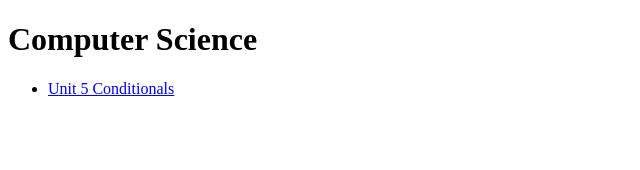
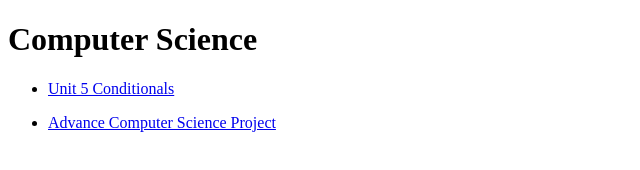
Before and after one commit to cou0943/cou0943250.github.io, a plain HTML site: page index.html in a window 1280 px wide. Shown: the whole page, without its empty margins (0-640 px from the left). Drawn offline with Linux system fonts and the light colour scheme.

Commit message:
Update index.html

```diff
--- a/index.html
+++ b/index.html
@@ -14,5 +14,10 @@
         </a>
         </li>
     </ul>
+    <ul>
+        <li>
+            <a href="/Real_Estate_Game.js">Advance Computer Science Project
+                </li>
+    </ul>
 </body>
 </html>
```
